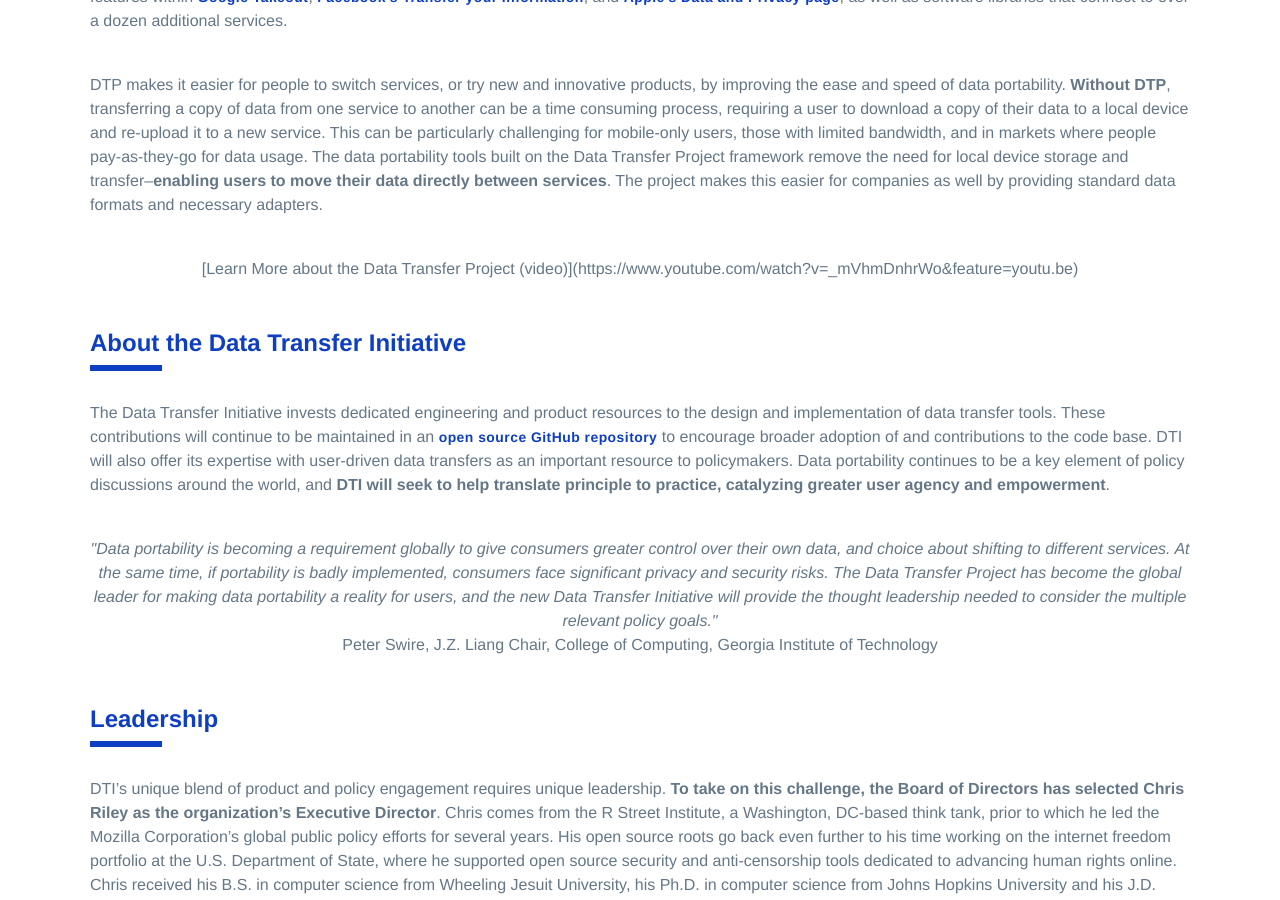
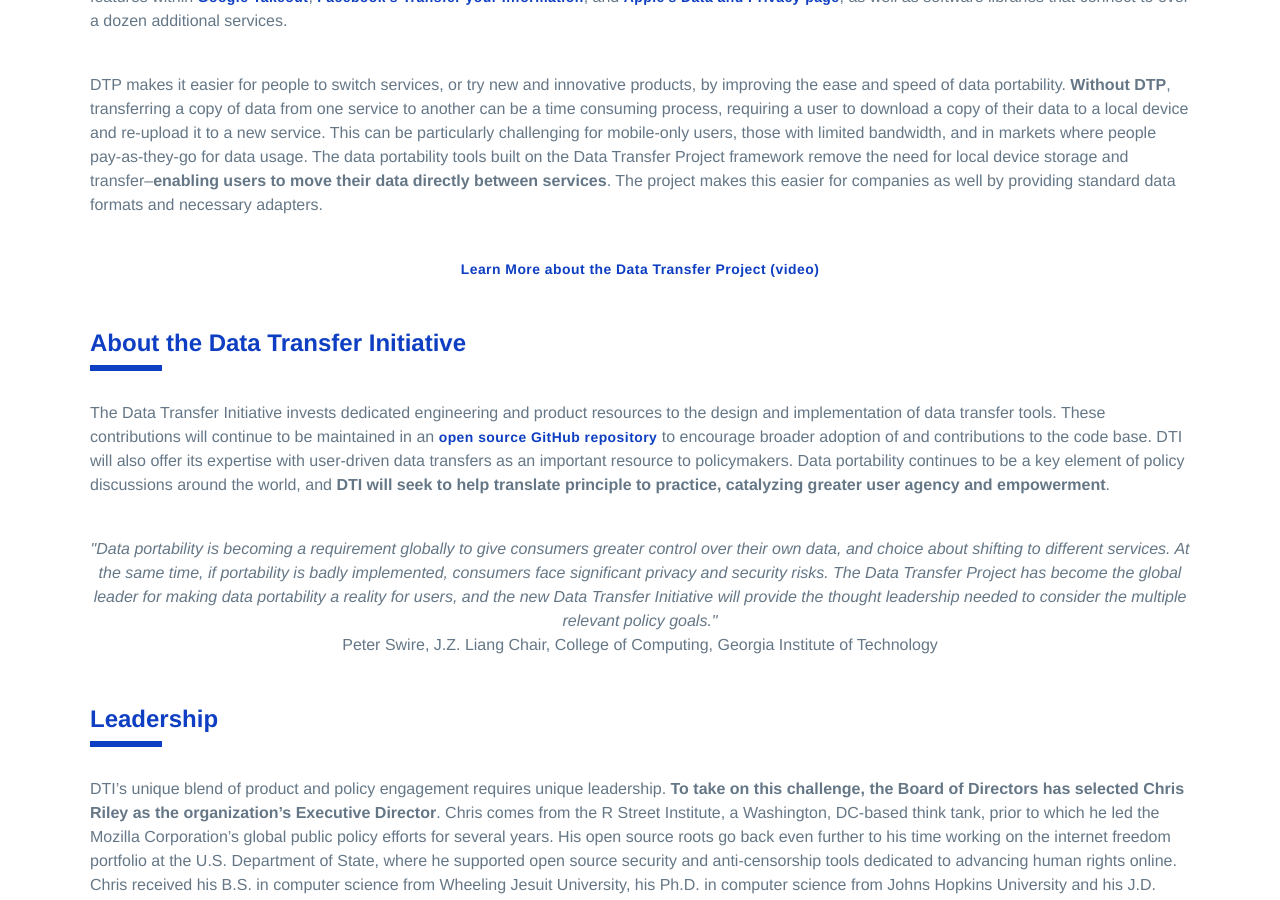
Before and after one commit to dtinit/dtinit.github.io, a Jekyll site: the page built from index.md, in a window 1280 px wide and 900 px high, scrolled down 590 px. Built offline with Jekyll 4.4.1, drawn with Linux system fonts in a browser that asks for light colours; our own code applies the rules of GitHub Pages for plain Markdown files; comment, search, counter and statistics services are not loaded; some of the changed lines change nothing that is shown.

Commit message:
Update index.md

```diff
--- a/index.md
+++ b/index.md
@@ -30,7 +30,7 @@
 <br>DTP makes it easier for people to switch services, or try new and innovative products, by improving the ease and speed of data portability. **Without DTP**, transferring a copy of data from one service to another can be a time consuming process, requiring a user to download a copy of their data to a local device and re-upload it to a new service. This can be particularly challenging for mobile-only users, those with limited bandwidth, and in markets where people pay-as-they-go for data usage. The data portability tools built on the Data Transfer Project framework remove the need for local device storage and transfer–**enabling users to move their data directly between services**. The project makes this easier for companies as well by providing standard data formats and necessary adapters.
 
 <p style="text-align: center;font-size: 1rem">
-<br>[Learn More about the Data Transfer Project (video)](https://www.youtube.com/watch?v=_mVhmDnhrWo&feature=youtu.be)
+<br><a href="https://www.youtube.com/watch?v=_mVhmDnhrWo&feature=youtu.be">Learn More about the Data Transfer Project (video)</a>
 </p>
 </div>
 <div class="section" markdown="1">
```
